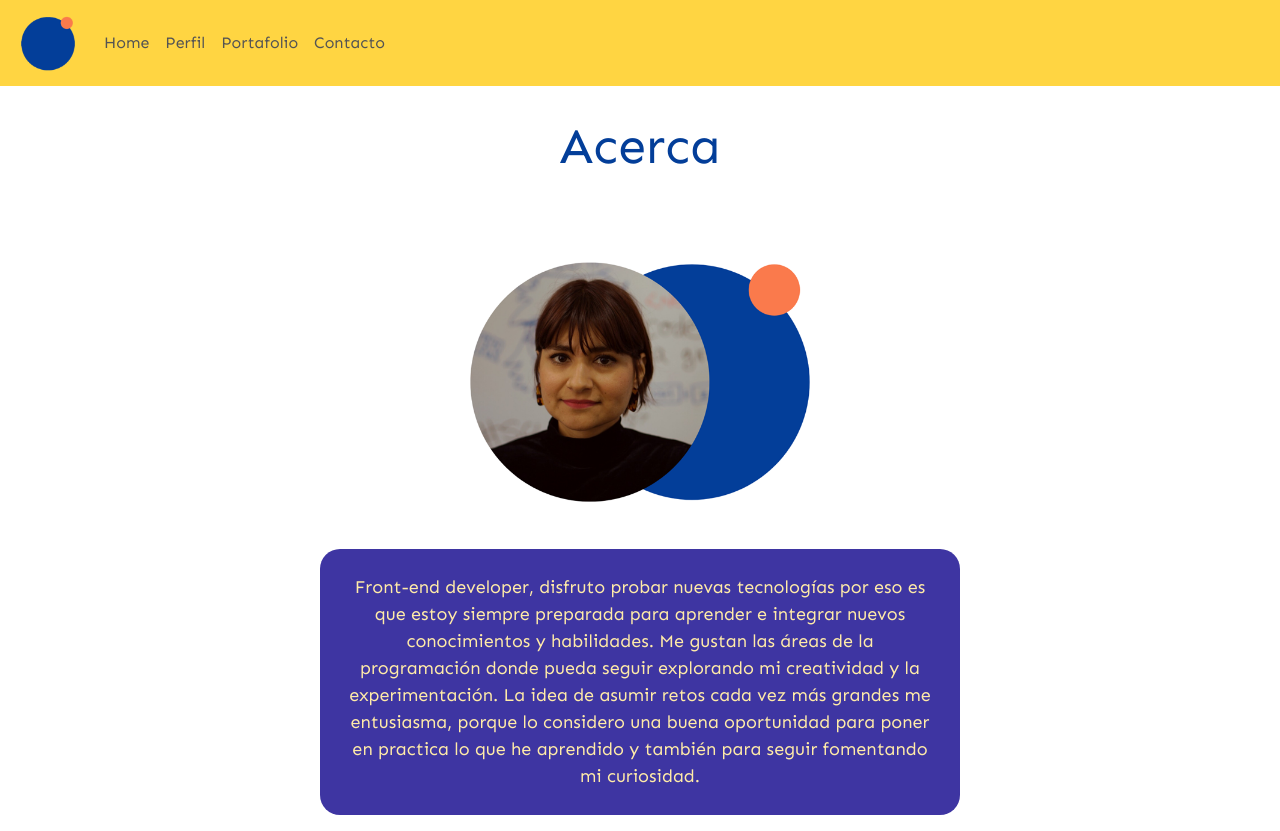
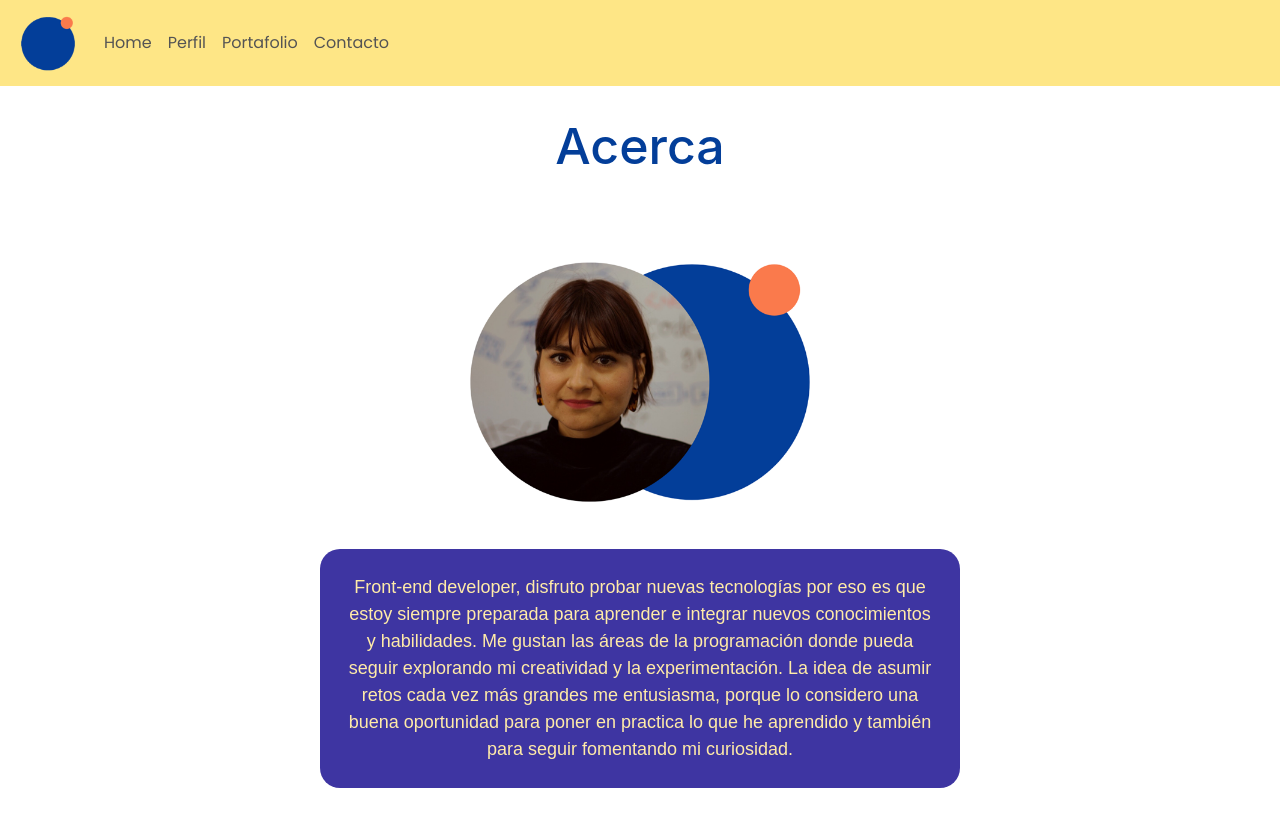
Before and after one commit to tamaramunoz/Portfolio-react, a React (Create React App) app: page /profile in a window 1280 px wide. After the commit the page ends 804 px from the top, so only its background shows below. Built offline with nearby package versions, Linux system fonts and the light colour scheme.

Commit message:
feat: creating a main file for styles and importing it to the specifict file component

```diff
--- a/public/index.html
+++ b/public/index.html
@@ -22,7 +22,6 @@
       work correctly both with client-side routing and a non-root public URL.
       Learn how to configure a non-root public URL by running `npm run build`.
     -->
-    <link href="https://fonts.googleapis.com/css?family=Sen&display=swap" rel="stylesheet">
   <title>Tamara Muñoz</title>
 </head>
 
--- a/src/App.css
+++ b/src/App.css
@@ -1,79 +1,4 @@
-*{
-  padding: 0;
-  margin: 0;
-  background-attachment: fixed;
-  background-repeat: no-repeat;
-  background-size: cover;
-}
 
-body {
-  height: 100%;
-}
-
-.nav {
-  background-color: #ffd542;
-  font-family: 'Sen', sans-serif;
-}
-
-.navbar-light .navbar-nav .nav-link {
-  color: #545454 !important;
-}
-
-.background-white {
-    background-color: #ffffff;
-  }
-
-  .background-blue {
-    background-color: #2d98da;
-  }
-
-.subtitle {
-    font-family: 'Sen', sans-serif;
-    padding: 30px;
-    text-align: center;
-    font-size: 50px;
-    color: #033e99;
-}
-
-.home-container {
-  display: flex;
-  flex-direction: column;
-  justify-content: center;
-  align-items: center;
-}
-
-.hi {
-  font-family: 'Sen', sans-serif;
-  padding: 30px;
-  color: #033e99;
-  text-align: center;
-}
-
-.im {
-  font-family: 'Sen', sans-serif;
-  padding: 30px;
-  font-size: 50px;
-  color: #033e99;
-  text-align: center;
-}
-
-.btn-cv {
-  margin-top: 60px;
-  padding: 20px;
-  border-radius: 20px;
-  border-style: none;
-  background-color: #3e35a2;
-  color: #ffeba8;
-  font-size: 19px;
-  font-family: 'Sen', sans-serif;
-}
-
-.front {
-  font-family: 'Sen', sans-serif;
-  padding: 30px;
-  color: #033e99;
-  text-align: center;
-}
 
 .profile {
   display: flex;
--- /dev/null
+++ b/src/MainStyles.scss
@@ -0,0 +1,40 @@
+@import "../custom.scss";
+
+$mainColor: #bfaee3;
+$yellow: #fee686;
+
+* {
+    padding: 0;
+    margin: 0;
+    background-attachment: fixed;
+    background-repeat: no-repeat;
+    background-size: cover;
+}
+
+body {
+    height: 100%;
+}
+
+.nav {
+    background-color: $yellow;
+    font-family: 'Poppins', sans-serif;
+}
+
+.navbar-light .navbar-nav .nav-link {
+    color: #545454 !important;
+}
+
+.background-white {
+    background-color: #ffffff;
+}
+
+.background-blue {
+    background-color: #2d98da;
+}
+
+.subtitle {
+    padding: 30px;
+    text-align: center;
+    font-size: 50px;
+    color: #033e99;
+}
--- a/src/components/Home.scss
+++ b/src/components/Home.scss
@@ -1,6 +1,4 @@
-@import "../custom.scss";
-
-$mainColor:  #bfaee3;
+@import "../MainStyles.scss";
 
 .home {
     font-family: 'Poppins', sans-serif;
```
